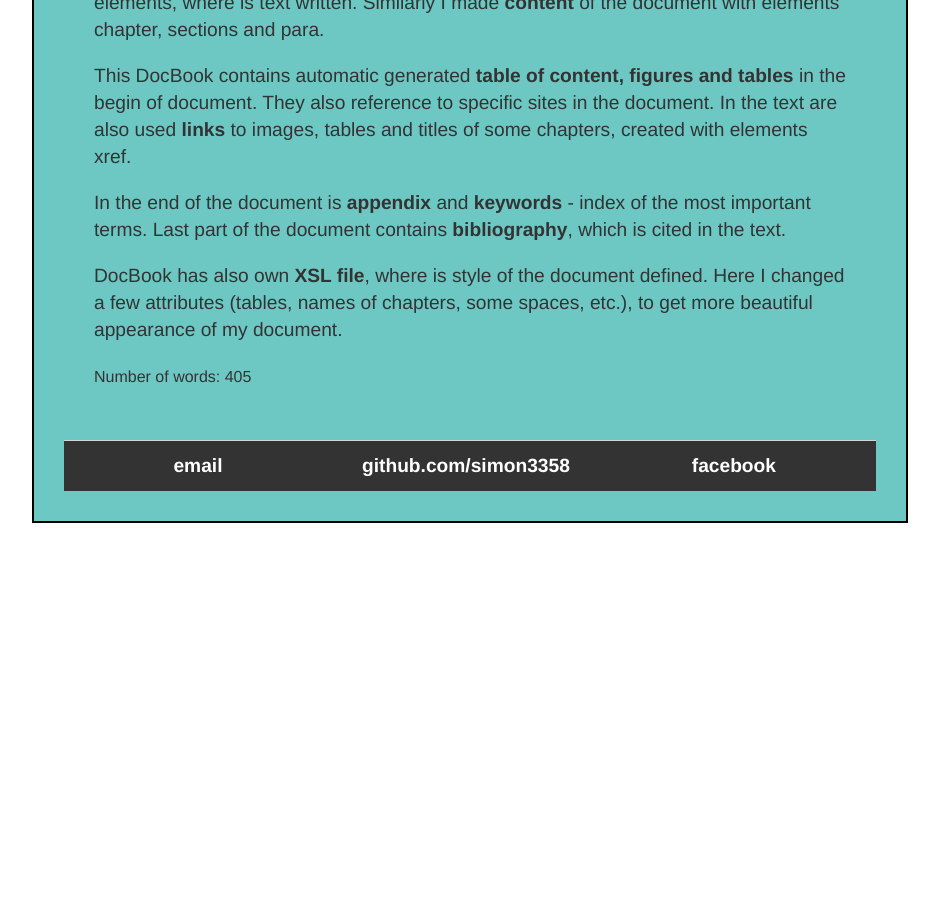
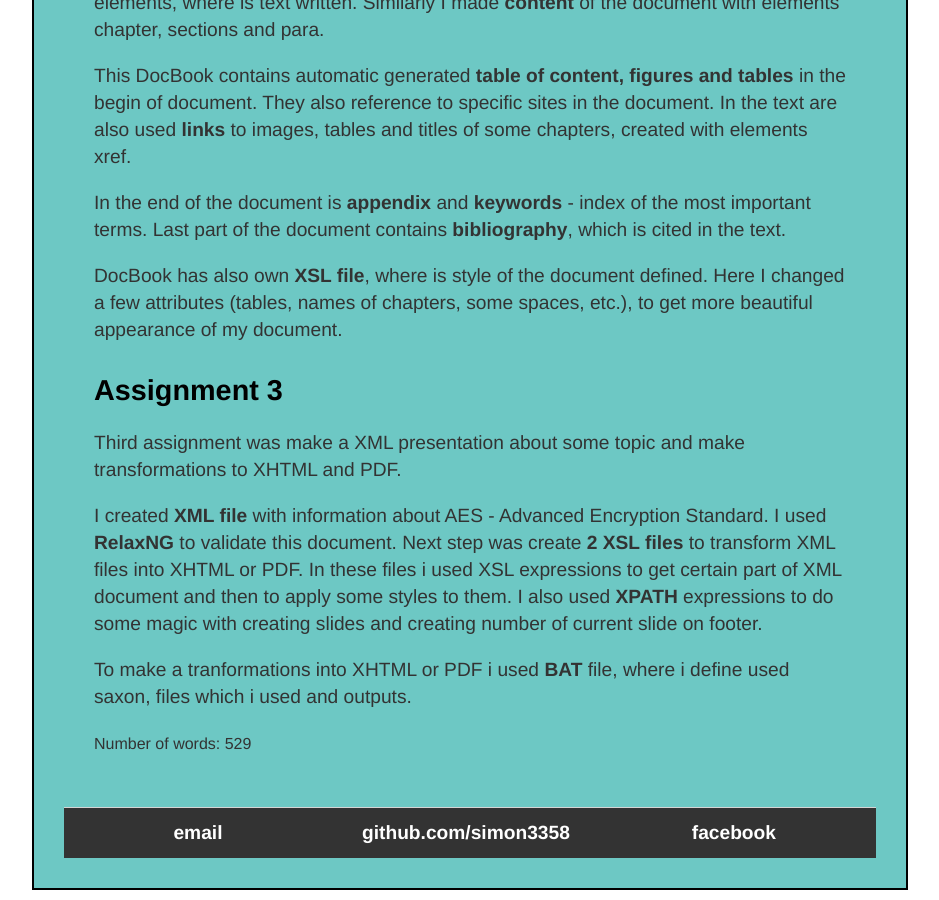
Before and after one commit to simon3358/simon3358.github.io, a Jekyll site: the page built from documentation/index.html, in a window 1280 px wide and 900 px high, scrolled down 1153 px. Shown: the whole window, without its empty margins (170-1109 px from the left). Built offline with Jekyll 4.4.1, drawn with Linux system fonts in a browser that asks for light colours; before the commit the page ends 1686 px from its top, so only the background shows below that.

Commit message:
add assignment 3

```diff
--- a/documentation/index.html
+++ b/documentation/index.html
@@ -46,3 +46,17 @@ end
     DocBook has also own <b>XSL file</b>, where is style of the document defined. Here I changed a few attributes
     (tables, names of chapters, some spaces, etc.), to get more beautiful appearance of my document.
 </p>
+
+<h2>Assignment 3</h2>
+<p>
+    Third assignment was make a XML presentation about some topic and make transformations to XHTML and PDF.
+</p>
+<p>
+    I created <b>XML file</b> with information about AES - Advanced Encryption Standard. I used <b>RelaxNG</b> to validate this document.
+    Next step was create <b>2 XSL files</b> to transform XML files into XHTML or PDF. In these files i used XSL expressions to
+    get certain part of XML document and then to apply some styles to them. I also used <b>XPATH</b> expressions to do some magic
+    with creating slides and creating number of current slide on footer.
+</p>
+<p>
+    To make a tranformations into XHTML or PDF i used <b>BAT</b> file, where i define used saxon, files which i used and outputs.
+</p>
```
